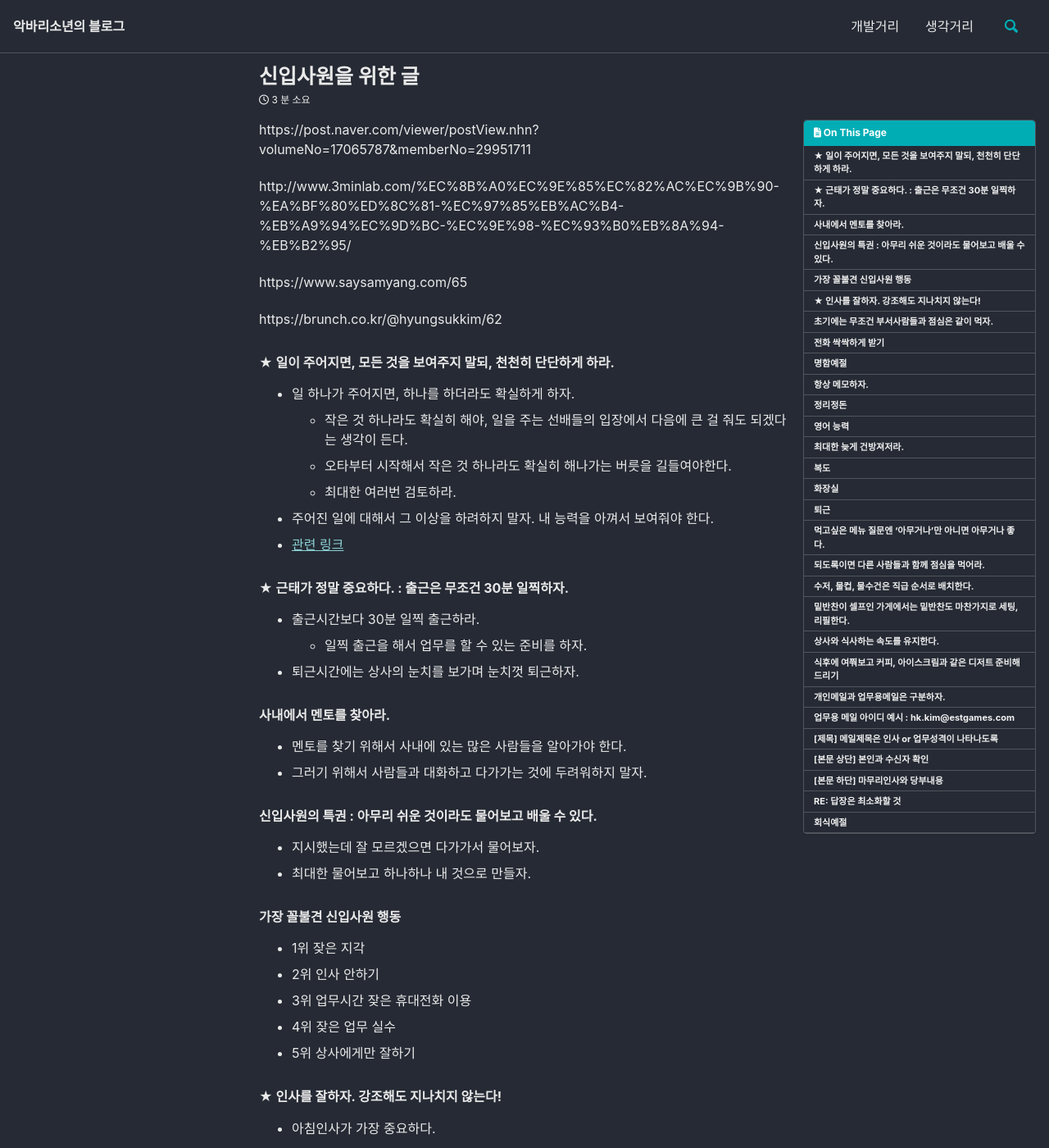
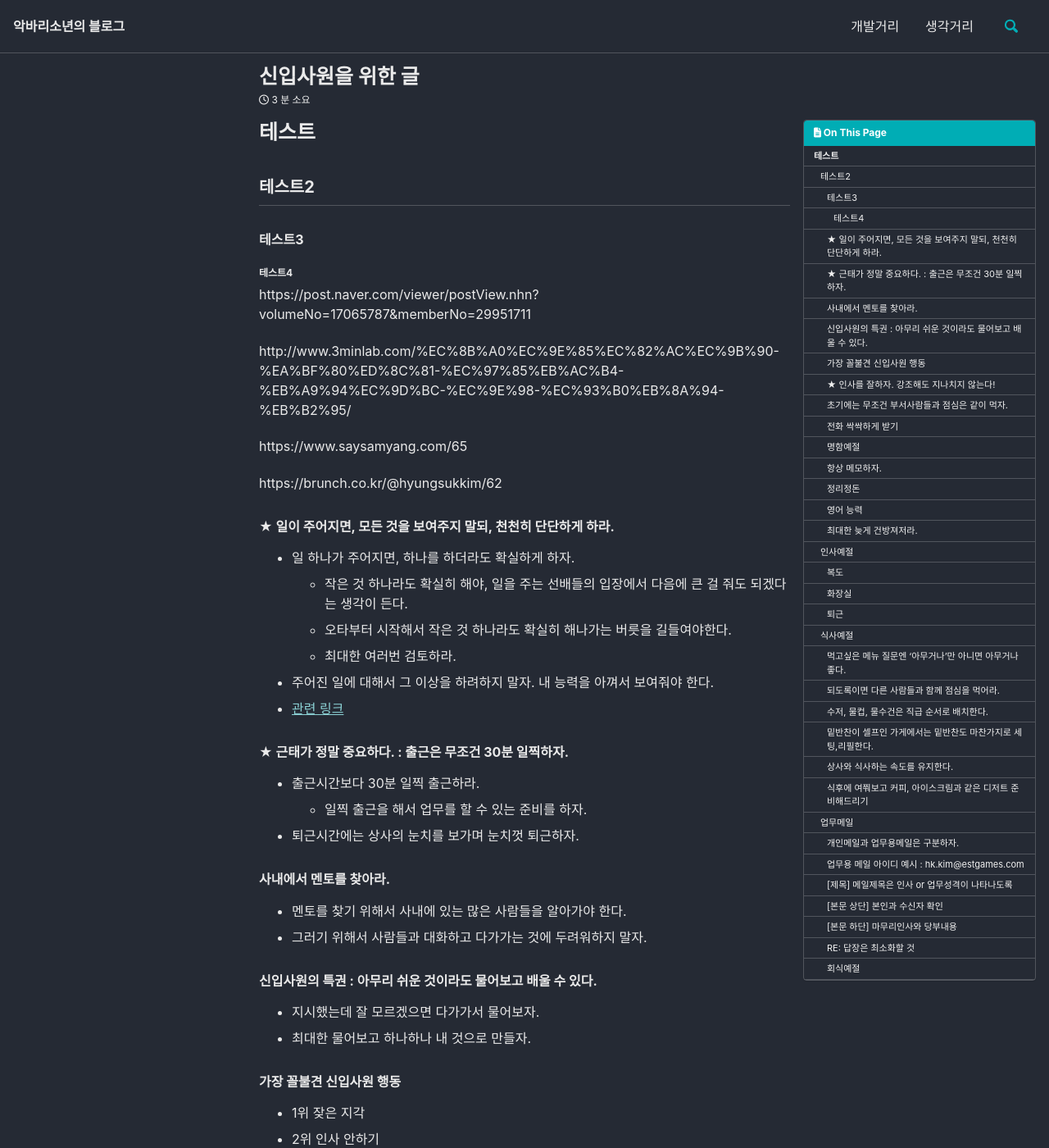
Before and after one commit to surmounter/Blog, a Jekyll site: the page built from _posts/2019-10-24-신입사원을위한글.md, in a window 1280 px wide and 1400 px high. Shown: the whole window at 82% size. Built offline with Jekyll 4.4.1, drawn with Linux system fonts in a browser that asks for light colours; cached includes are drawn as plain includes; nearby versions of some CDN libraries.

Commit message:
Update 2019-10-24-신입사원을위한글.md

```diff
--- a/_posts/2019-10-24-신입사원을위한글.md
+++ b/_posts/2019-10-24-신입사원을위한글.md
@@ -5,6 +5,11 @@
 toc: true
 author_profile: false
 ---
+
+# 테스트
+## 테스트2
+### 테스트3
+#### 테스트4
 
 https://post.naver.com/viewer/postView.nhn?volumeNo=17065787&memberNo=29951711
 
```
